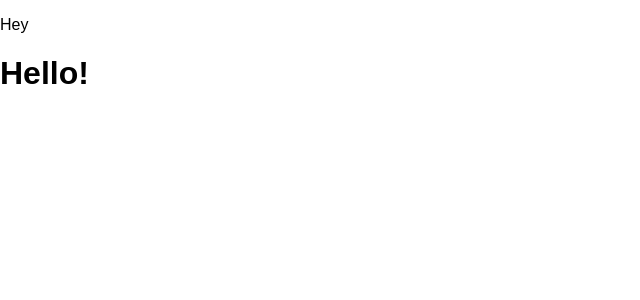
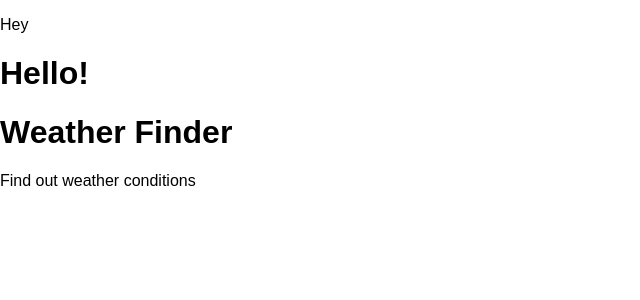
Before and after one commit to bluescorpx93/hm-reactweather-yt, a React (Create React App) app: page / in a window 1280 px wide. Shown: the top 300 px of the page, without its empty margins (0-640 px from the left). Built offline with nearby package versions, Linux system fonts and the light colour scheme; the HTML template or start-up script is replaced by a standard one.

Commit message:
render component

```diff
--- a/src/App.js
+++ b/src/App.js
@@ -1,4 +1,5 @@
 import React from "react";
+import Titles from './components/Titles';
 
 class App extends React.Component{
   render(){
@@ -6,6 +7,7 @@ class App extends React.Component{
       <div>
         <p>Hey</p>
         <h1> Hello! </h1>
+        <Titles/>
       </div>
     );
   }
```
